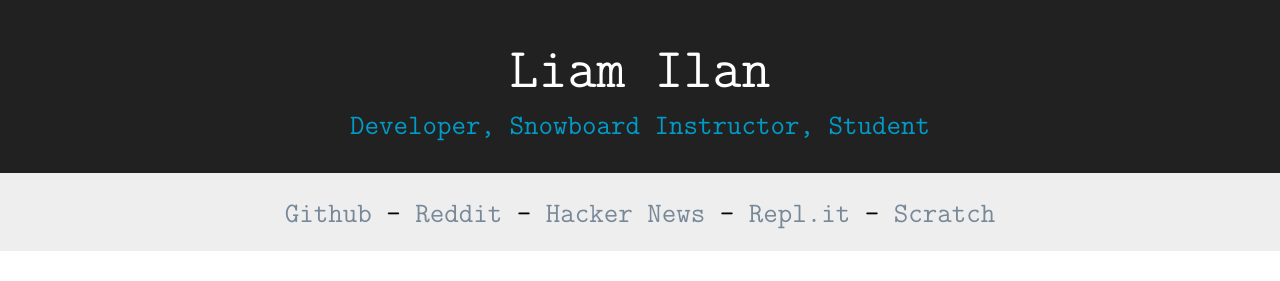
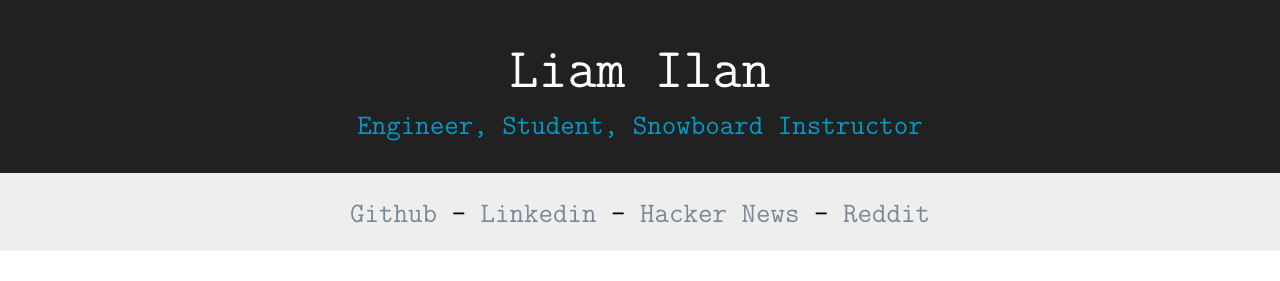
Before and after one commit to liam-ilan/website, a website: page index.html in a window 1280 px wide. Shown: the top 281 px of the page. Drawn offline with Linux system fonts and the light colour scheme.

Commit message:
Replaced links with relevant ones, npm run lint + install.

```diff
--- a/index.html
+++ b/index.html
@@ -18,15 +18,15 @@
 
     <div id="title-box">
       <div id="title">Liam Ilan</div>
-      <div id="subtitle">Developer, Snowboard Instructor, Student</div>
+      <div id="subtitle">Engineer, Student, Snowboard Instructor</div>
     </div>
 
     <div id="link-row">
       <a class="link" href="https://github.com/liam-ilan">Github</a> -
-      <a class="link" href="https://www.reddit.com/user/liamilan">Reddit</a> -
+      <a class="link" href="https://www.linkedin.com/in/liam-ilan/">Linkedin</a> -
       <a class="link" href="https://news.ycombinator.com/submitted?id=liamilan">Hacker News</a> -
-      <a class="link" href="https://repl.it/@snowboardsheep">Repl.it</a> -
-      <a class="link" href="https://scratch.mit.edu/users/-PixelSheep-/">Scratch</a>
+      <a class="link" href="https://www.reddit.com/user/liamilan">Reddit</a>
+
     </div>
 
     <div id="boxes"></div>
```
Also changed, not shown: 1 other file.
